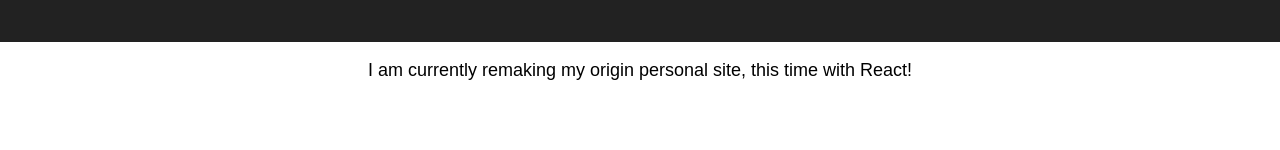
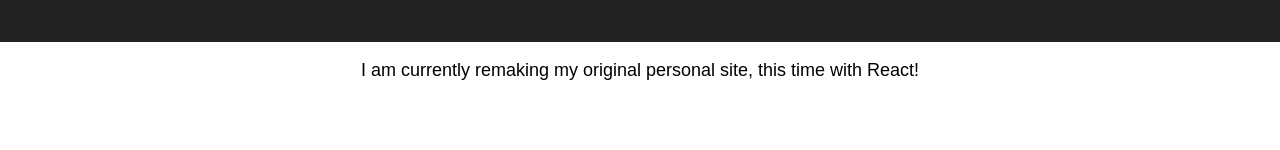
Before and after one commit to tannervelten/personal-site-v2, a React (Create React App) app: page / in a window 1280 px wide. Shown: the part 148-298 px from the top of the page. Built offline with nearby package versions, Linux system fonts and the light colour scheme.

Commit message:
spelling error

```diff
--- a/src/App.js
+++ b/src/App.js
@@ -11,7 +11,7 @@
           <h1 className="App-title">Welcome to Tanner's <code>WIP: personal site v2</code></h1>
         </header>
         <p className="App-intro">
-          I am currently remaking my origin personal site, this time with React!
+          I am currently remaking my original personal site, this time with React!
         </p>
       </div>
     );
```
